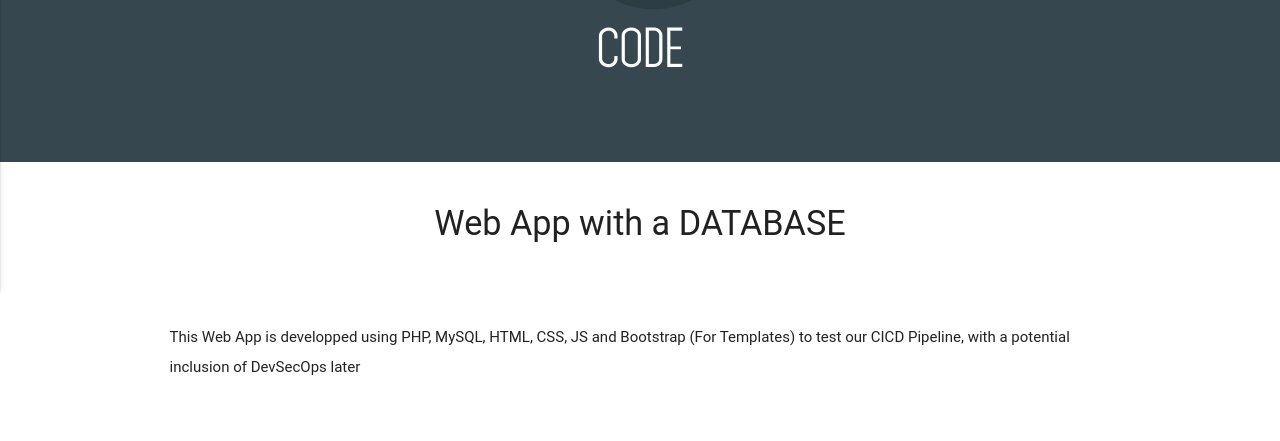
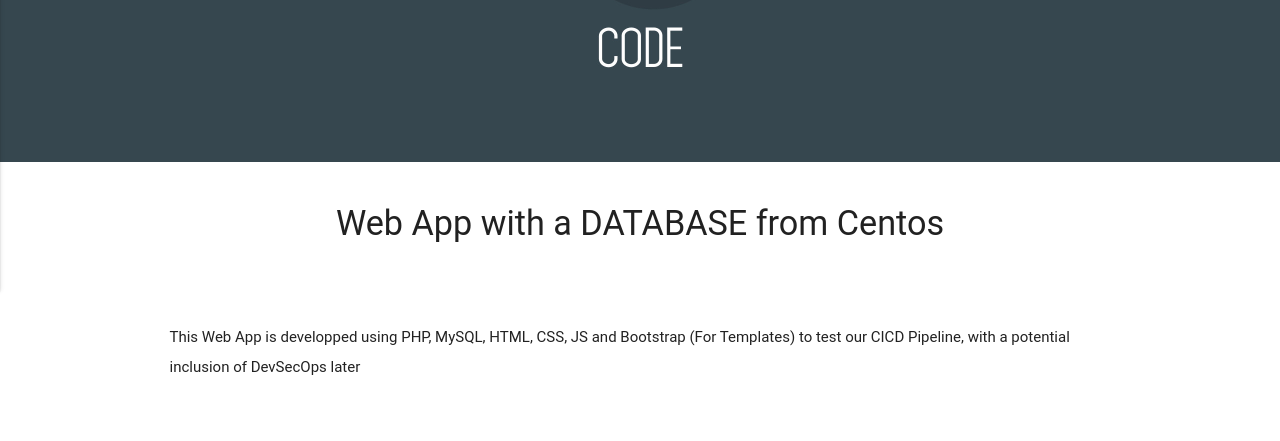
Before and after one commit to Crushoverride007/WebDBAppAzure, a PHP site: page /Application/index.php in a window 1280 px wide. Shown: the part 570-1011 px from the top of the page. Run offline with PHP 8.4, Linux system fonts and the light colour scheme; some libraries are stand-ins or nearby versions; some web fonts are replaced.

Commit message:
commiting latest changes

```diff
--- a/Application/data.php
+++ b/Application/data.php
@@ -4,7 +4,7 @@
  -->
 
 <?php
-$link = mysqli_connect("192.168.188.140", "crushoverride007", "mouhcine", "WebDBApp");
+$link = mysqli_connect("51.178.49.186", "crushoverride007", "mouhcine", "WebDBApp");
 
 $firstname = $_POST['firstname'];
 $lastname = $_POST['lastname'];
--- a/Application/db.sql
+++ b/Application/db.sql
@@ -2,7 +2,7 @@
 -- version 4.4.10
 -- http://www.phpmyadmin.net
 --
--- Host: 192.168.188.140 {not always the case}
+-- Host: 51.178.49.186 {not always the case}
 -- Server version: 5.5.42
 -- PHP Version: 7.0.8
 
--- a/Application/index.php
+++ b/Application/index.php
@@ -36,7 +36,7 @@
          <div class="row">
             <div class="col s12 center">
                <h3><i class="mdi-content-send brown-text"></i></h3>
-               <h4>Web App with a DATABASE</h4>
+               <h4>Web App with a DATABASE from Centos</h4>
             </div>
          </div>
       </div>
```
Also changed, not shown: 6 other files.
